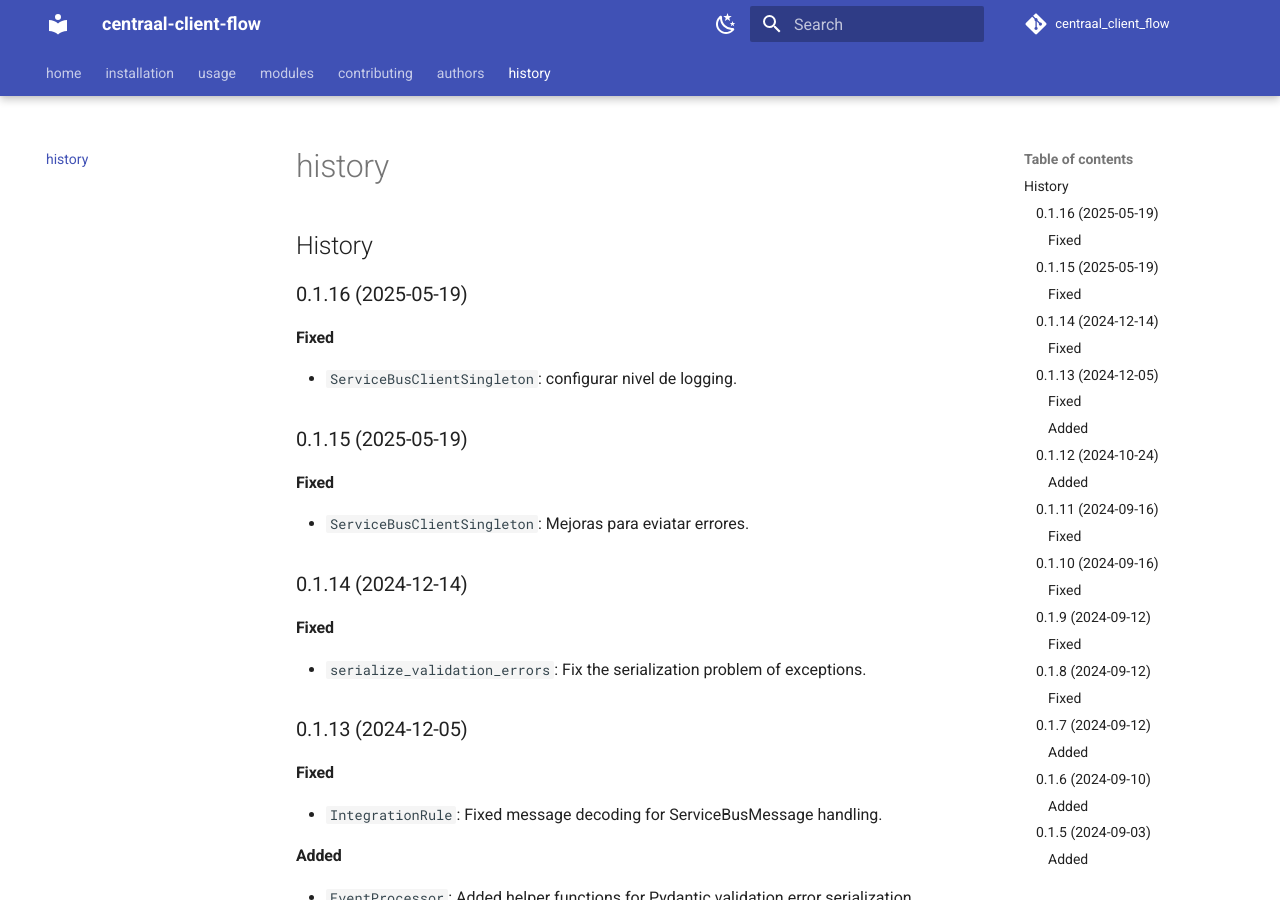
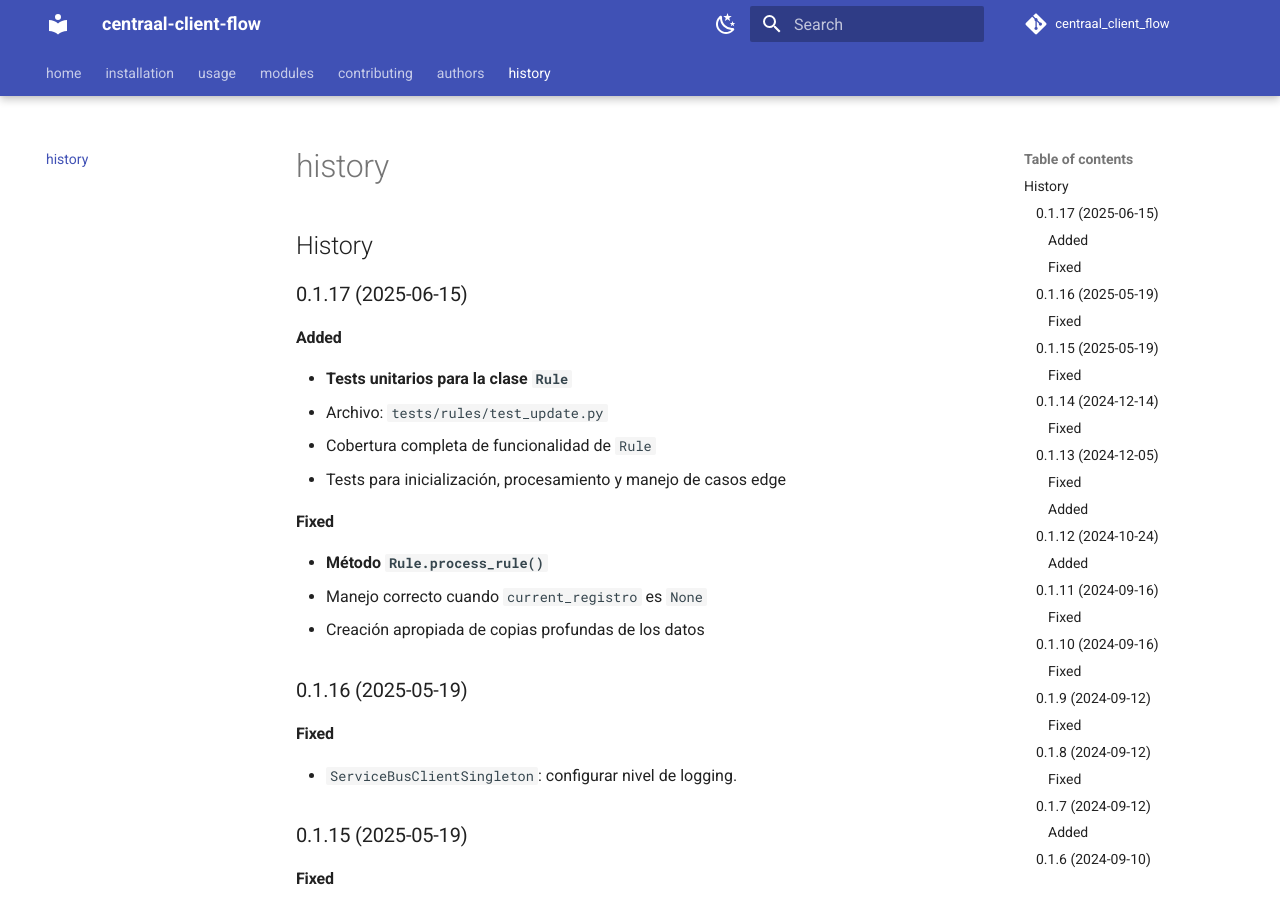
Before and after one commit to centraal-api/centraal-client-flow, an MkDocs documentation site: the page built from docs/history.md, in a window 1280 px wide and 900 px high. Built offline with MkDocs 1.6.1 and Material for MkDocs 9.7.7, drawn with Linux system fonts in a browser that asks for light colours; comment, search, counter and statistics services are not loaded; the version menu is left out.

Commit message:
Update HISTORY.md for version 0.1.17: Add unit tests for `Rule` class and fix `process_rule` method handling

```diff
--- a/HISTORY.md
+++ b/HISTORY.md
@@ -1,4 +1,18 @@
 # History
+
+## 0.1.17 (2025-06-15)
+
+### Added
+- **Tests unitarios para la clase `Rule`**
+  - Archivo: `tests/rules/test_update.py`
+  - Cobertura completa de funcionalidad de `Rule`
+  - Tests para inicialización, procesamiento y manejo de casos edge
+
+### Fixed
+- **Método `Rule.process_rule()`**
+  - Manejo correcto cuando `current_registro` es `None`
+  - Creación apropiada de copias profundas de los datos
+
 
 ## 0.1.16 (2025-05-19)
 
```
